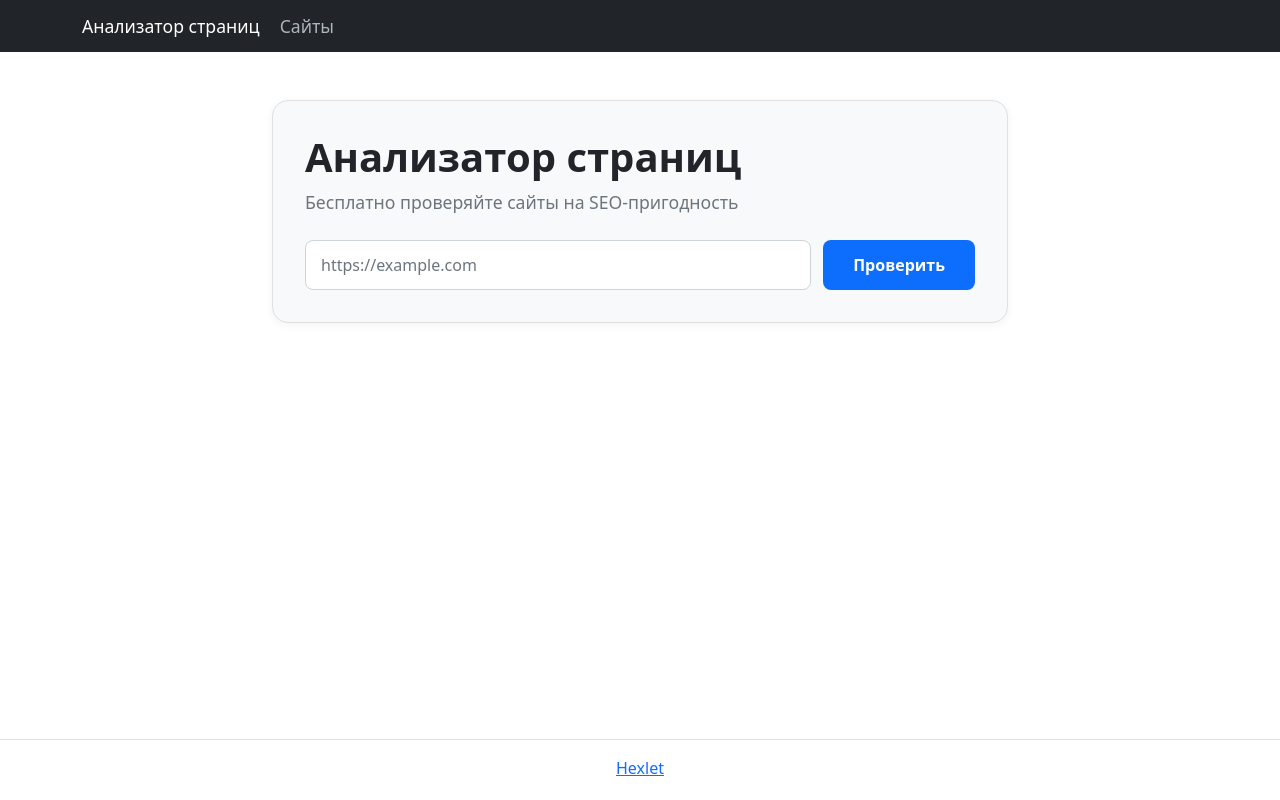
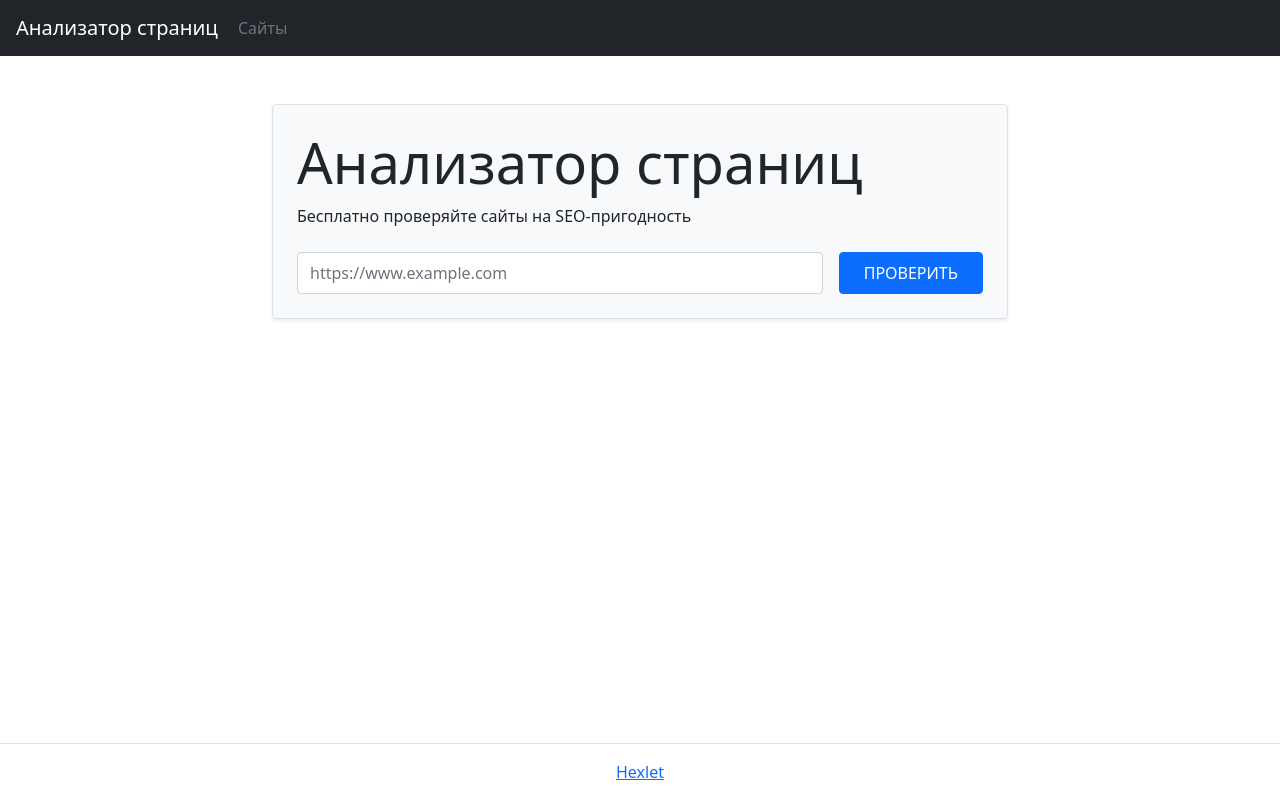
Before and after one commit to viavinmt-tech/python-project-83, a Flask app: page / in a window 1280 px wide. Run offline with Flask 2, Linux system fonts and the light colour scheme.

Commit message:
index.html

```diff
--- a/page_analyzer/templates/index.html
+++ b/page_analyzer/templates/index.html
@@ -5,137 +5,30 @@
     <meta name="viewport" content="width=device-width, initial-scale=1.0">
     <title>Page Analyzer</title>
     <link href="https://cdn.jsdelivr.net/npm/bootstrap@5.1.3/dist/css/bootstrap.min.css" rel="stylesheet">
-    <style>
-        body {
-            background-color: #ffffff;
-            font-weight: normal;
-            min-height: 100vh;
-            display: flex;
-            flex-direction: column;
-        }
-
-        .navbar {
-            background-color: #212529 !important;
-        }
-
-        .navbar-brand {
-            font-weight: normal !important;
-            color: #ffffff !important;
-            font-size: 1.1rem;
-        }
-
-        .navbar .container {
-            display: flex;
-            justify-content: flex-start;
-            gap: 4px;
-        }
-
-        .navbar .text-secondary {
-            font-weight: normal;
-            color: #adb5bd !important;
-            font-size: 1.1rem;
-            margin-left: 0;
-        }
-
-        main {
-            flex: 1;
-        }
-
-        .content-card {
-            background-color: #f8f9fa;
-            border-radius: 16px;
-            padding: 2rem;
-            box-shadow: 0 2px 10px rgba(0,0,0,0.05);
-            border: 1px solid #e0e0e0;
-        }
-
-        h1 {
-            text-align: left;
-            font-weight: 700;
-            font-size: 2.5rem;
-            margin-bottom: 0.5rem;
-        }
-
-        .lead {
-            text-align: left;
-            font-weight: normal;
-            font-size: 1.1rem;
-            color: #6c757d;
-        }
-
-        .url-form {
-            display: flex;
-            gap: 12px;
-            margin-top: 1.5rem;
-        }
-
-        .form-control {
-            border-radius: 8px;
-            border: 1px solid #ced4da;
-            padding: 12px 15px;
-            font-weight: normal;
-            flex: 1;
-        }
-
-        .form-control:focus {
-            border-radius: 8px;
-            border-color: #86b7fe;
-            outline: 0;
-            box-shadow: 0 0 0 0.25rem rgba(13,110,253,0.25);
-        }
-
-        .btn-primary {
-            border-radius: 8px;
-            padding: 12px 30px;
-            background-color: #0d6efd;
-            border: none;
-            font-weight: 600;
-            white-space: nowrap;
-            color: white;
-        }
-
-        .btn-primary:hover {
-            background-color: #0b5ed7;
-        }
-
-        footer {
-            margin-top: auto;
-            padding-bottom: 20px;
-        }
-
-        .border-top {
-            border-top: 1px solid #dee2e6 !important;
-        }
-
-        footer a {
-            text-decoration: underline !important;
-            font-weight: normal;
-        }
-    </style>
 </head>
-<body>
-    <nav class="navbar navbar-expand-lg">
-        <div class="container">
+<body class="d-flex flex-column min-vh-100">
+    <nav class="navbar navbar-expand-lg navbar-dark bg-dark">
+        <div class="w-100 d-flex justify-content-start align-items-center ps-3">
             <a class="navbar-brand" href="/">Анализатор страниц</a>
-            <span class="text-secondary">Сайты</span>
+            <span class="text-secondary ms-1" style="line-height: 1;">Сайты</span>
         </div>
     </nav>
 
-    <main>
+    <main class="flex-grow-1">
         <div class="container mt-5">
-            <div class="row">
-                <div class="col-md-8 mx-auto">
-                    <div class="content-card">
-                        <h1>Анализатор страниц</h1>
-                        <p class="lead">Бесплатно проверяйте сайты на SEO-пригодность</p>
+            <div class="row justify-content-center">
+                <div class="col-md-8">
+                    <div class="bg-light p-4 rounded shadow-sm border">
+                        <h1 class="fw-normal display-4">Анализатор страниц</h1>
+                        <p class="text-dark">Бесплатно проверяйте сайты на SEO-пригодность</p>
 
-                        <form method="post" action="/urls" class="url-form">
+                        <form method="post" action="/urls" class="d-flex gap-3 mt-4">
                             <input type="url"
                                    name="url"
-                                   class="form-control"
-                                   placeholder="https://example.com"
+                                   class="form-control rounded"
+                                   placeholder="https://www.example.com"
                                    required>
-                            <button type="submit" class="btn btn-primary">Проверить</button>
+                            <button type="submit" class="btn btn-primary px-4 py-2">ПРОВЕРИТЬ</button>
                         </form>
                     </div>
                 </div>
@@ -143,9 +36,9 @@
         </div>
     </main>
 
-    <footer class="border-top">
-        <div class="container text-center pt-3">
-            <a href="https://ru.hexlet.io/" target="_blank" class="text-primary">Hexlet</a>
+    <footer class="border-top mt-auto py-3">
+        <div class="container text-center">
+            <a href="https://ru.hexlet.io/" target="_blank" class="text-primary text-decoration-underline">Hexlet</a>
         </div>
     </footer>
 </body>
```
